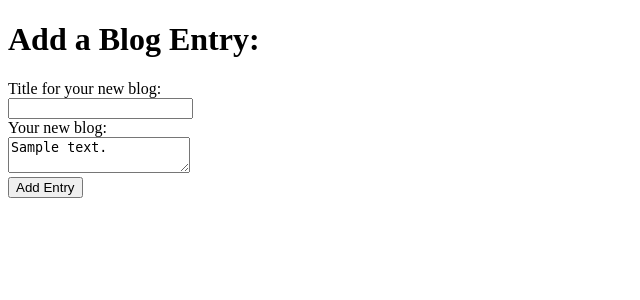
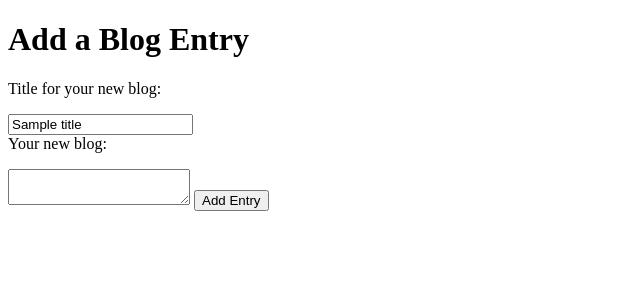
Before and after one commit to EmilyJaneBeasley/build-a-blog, a Flask app: template templates/newpost.html in a window 1280 px wide. Shown: the part 62-362 px from the top of the page, without its empty margins (0-640 px from the left). Run offline with Flask 2, Linux system fonts and the light colour scheme; the template is opened without the code that fills it: most values are stand-ins (such as "Sample title", 1, 10 or a date in 2020).

Commit message:
Getting closer

```diff
--- a/main.py
+++ b/main.py
@@ -1,60 +1,60 @@
-from flask import Flask, request, redirect, render_template, session
+from flask import Flask, request, redirect, render_template, session, flash
 from flask_sqlalchemy import SQLAlchemy
 
 app = Flask(__name__)
 app.config['DEBUG'] = True
 app.config['SQLALCHEMY_DATABASE_URI'] = 'mysql+pymysql://build-a-blog:sidney@localhost:8889/build-a-blog'
 app.config['SQLALCHEMY_ECHO'] = True
+
 db = SQLAlchemy(app)
 
+
 class Blog(db.Model):
-
     id = db.Column(db.Integer, primary_key=True)
     title = db.Column(db.String(120))
     body = db.Column(db.String(1000))
+
 
     def __init__(self, title, body):
         self.title = title
         self.body = body
 
+@app.route('/blog', methods=['POST', 'GET'])
+def index():
+    if request.args:
+        blog_id = request.args.get('id')
+        blogs = Blog.query.filter_by(id=blog_id).all()
+        return render_template('blog.html',blogs=blogs)
+    else:
+        blogs = Blog.query.all()
+        return render_template('blog.html',blogs=blogs)
+
+
+
 @app.route('/newpost', methods=['POST', 'GET'])
 def add_blog():
-    if request.method == 'GET':
-        return render_template('newpost.html', title="Add Blog Entry")
+    if request.method == 'POST':
+        blog_title = request.form['title']
+        blog_body = request.form['body']
+        title_error = ''
+        body_error = ''
 
-    if request.method == 'POST':
-         blog_title = request.form['title']
-         blog_body = request.form['body']
-         title_error = ""
-         body_error = ""
+        if blog_title == '':
+            title_error = 'Please enter a title'
+        if blog_body == '':
+            body_error = 'Please enter a post'
 
-    if len(blog_title) < 1:
-        title_error = "Invalid title"
+        if not title_error and not body_error:
+            new_post = Blog(blog_title, blog_body)
+            db.session.add(new_post)
+            db.session.commit()
+            new_id = str(new_post.id)
+            return redirect('/blog?id='+new_id)
+        else:
+            return render_template('newpost.html', title = blog_title, body = blog_body,
+                title_error = title_error, body_error = body_error,)
 
-    if len(blog_body) < 1:
-        body_error = "Invalid Body"
-
-    if not title_error and not body_error:
-        new_blog = Blog(blog_title, blog_body)
-        db.session.add(new_blog)
-        db.session.commit()
-        query_param_url = "/blog?id=" + str(new_blog.id)
-        return redirect(query_param_url)
-
-    else:
-        return render_template('newpost.html', title="Add Blog Entry", title_error=title_error, body_error=body_error)
-
-@app.route('/blog', methods=['POST','GET'])
-def index():
-    if request.args:
-        blog_id = request.args.get("id")
-        blog = Blog.query.get(blog_id)
-
-        return render_template('blog.html', blog=blog)
-    else:
-        blogs = Blog.query.all()
-        return render_template('blog.html', title="Build A Blog", blogs=blogs)
-
+    return render_template('newpost.html')
 
 if __name__ == '__main__':
     app.run()
--- a/templates/base.html
+++ b/templates/base.html
@@ -2,18 +2,27 @@
 <html>
     <head>
         <title>{{title}}</title>
+        <style>
+            .error {
+                color: red;
+            }
+        </style>
+    </head>
+<body>
 
-    </head>
+    <nav>
+        <a href='/blog'>Main Blog Page</a>
 
-    <body>
-     <nav>
-        <a href="/blog">Main Blog Page</a>
         <br></br>
-        <a href="/newpost">Add a Blog Entry</a>
+
+        <a href='/newpost'>Add a Blog Entry</a>
     </nav>
+
+
+
 
     {% block content %}
     {% endblock %}
 
-    </body>
+</body>
 </html>
--- a/templates/newpost.html
+++ b/templates/newpost.html
@@ -1,24 +1,23 @@
 {% extends "base.html" %}
 
 {% block content %}
+<h1>Add a Blog Entry</h1>
+<form method='post'>
+    <label>
+        Title for your new blog:
+        <p class="error">{{title_error}}</p>
+        <input type="text" name='title' value='{{title}}' />
+    </label>
+    <br>
+    <label>
+        Your new blog:
+        <p class="error">{{body_error}}</p>
 
-    <h1>Add a Blog Entry:</h1>
-
-    <form method='post', action='/newpost'>
-
-        <label>
-            <div>Title for your new blog:</div>
-            <input type="text" name='title'/>
-        </label>
-
-        <label>
-            <div>Your new blog:</div>
-            <textarea name="body">{{body}}</textarea>
-        </label>
-
-        <div class="error">{{error}}</div>
-        <input type="submit" value="Add Entry">
-    </form>
+        <textarea name='body' value='{{body}}'></textarea>
+    </label>
+    <input type="submit" value='Add Entry' />
+</form>
 
 
-    {% endblock %}
+
+{% endblock %}
```
Also changed, not shown: templates/blog.html (+8 -26 lines).
